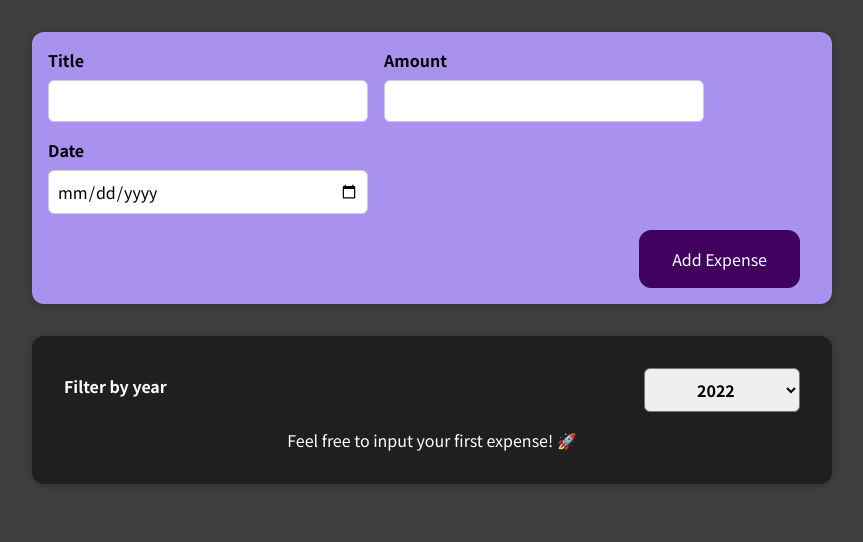
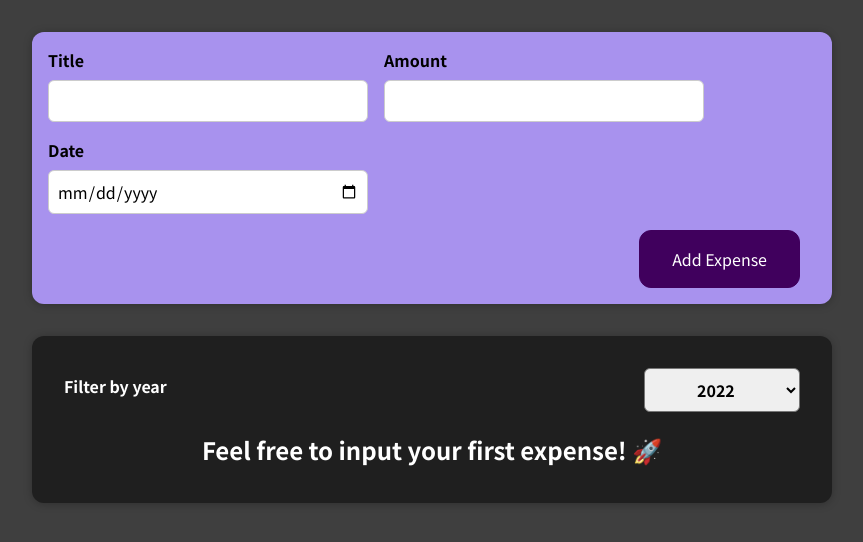
Before and after one commit to awar7118/01-starting-setup, a React (Create React App) app: page / in a window 1280 px wide. Shown: the top 542 px of the page, without its empty margins (208-1071 px from the left). Built offline with nearby package versions, Linux system fonts and the light colour scheme.

Commit message:
expenseslist component and contents included

```diff
--- a/src/components/Expenses/Expenses.js
+++ b/src/components/Expenses/Expenses.js
@@ -1,9 +1,9 @@
 import React, { useState } from "react";
-import ExpenseItem from "./ExpenseItem";
 import Card from "../UI/Card";
 import "./Expenses.css";
 import "./ExpensesFilter";
 import ExpensesFilter from "./ExpensesFilter";
+import ExpensesList from "./ExpensesList";
 
 function Expenses(props) {
   const [filteredYear, setFilteredYear] = useState("2022");
@@ -14,22 +14,7 @@
   const filteredExpenses = props.items.filter((expense) => {
     return expense.date.getFullYear().toString() === filteredYear;
   });
-  let expenseDisplayContent = (
-    <p style={{ textAlign: "center", color: "white" }}>
-      Feel free to input your first expense! 🚀{" "}
-    </p>
-  );
-  if (filteredExpenses.length > 0) {
-    expenseDisplayContent = filteredExpenses.map((expense) => (
-      <ExpenseItem
-        // if you add key, it will help react uniquely identify each item. Always add key when mapping list of items
-        key={expense.id}
-        title={expense.title}
-        amount={expense.amount}
-        date={expense.date}
-      ></ExpenseItem>
-    ));
-  }
+
   return (
     <div>
       <Card className="expenses">
@@ -39,7 +24,7 @@
             onChangeFilter={filterChangeHandler}
           />
         </div>
-        {expenseDisplayContent}
+        <ExpensesList items={filteredExpenses} />
       </Card>
     </div>
   );
--- a/src/components/Expenses/ExpensesList.js
+++ b/src/components/Expenses/ExpensesList.js
@@ -0,0 +1,28 @@
+import React from "react";
+import ExpenseItem from "./ExpenseItem";
+import "./ExpensesList.css";
+const ExpensesList = (props) => {
+  if (props.items.length === 0) {
+    return (
+      <h2 className="expenses-list__fallback">
+        Feel free to input your first expense! 🚀
+      </h2>
+    );
+  }
+  return (
+    <ul className="expenses-list">
+      {props.items.map((expense) => (
+        <ExpenseItem
+          // if you add key, it will help react uniquely identify each item. Always add key when mapping list of items
+          key={expense.id}
+          s
+          title={expense.title}
+          amount={expense.amount}
+          date={expense.date}
+        ></ExpenseItem>
+      ))}
+    </ul>
+  );
+};
+
+export default ExpensesList;
```
